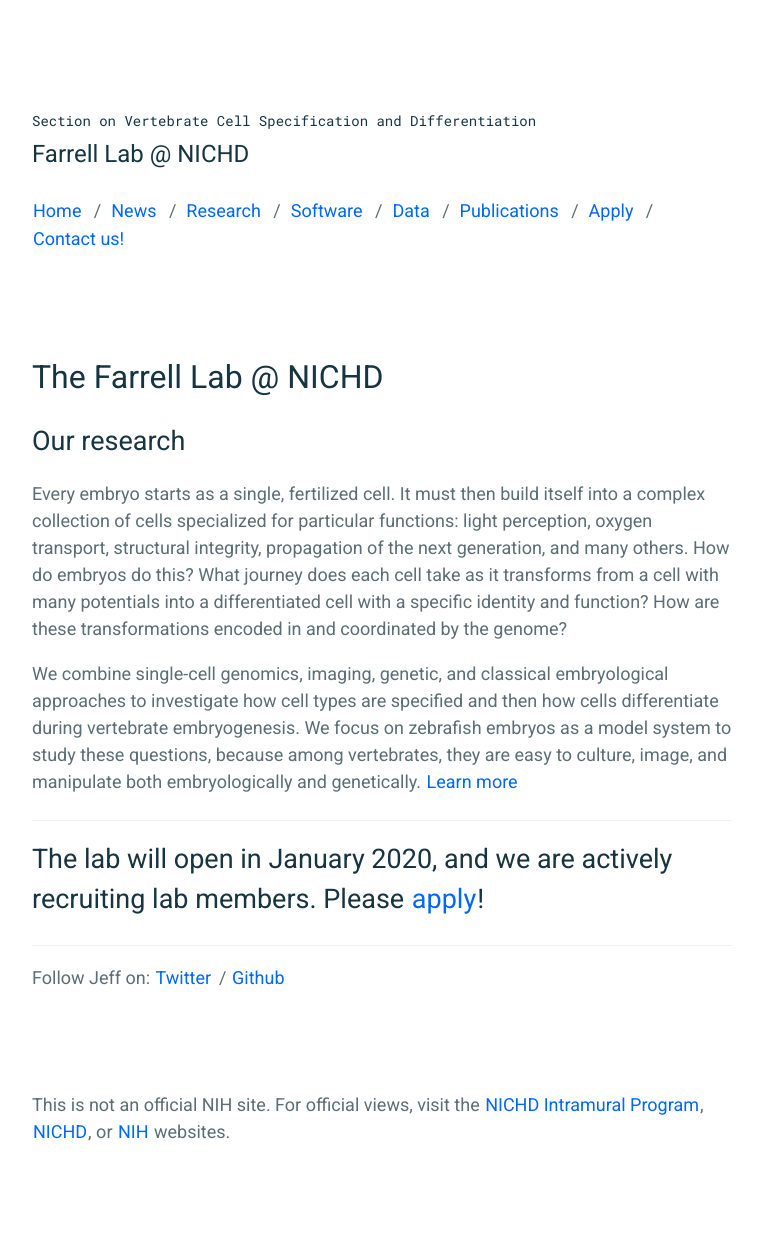
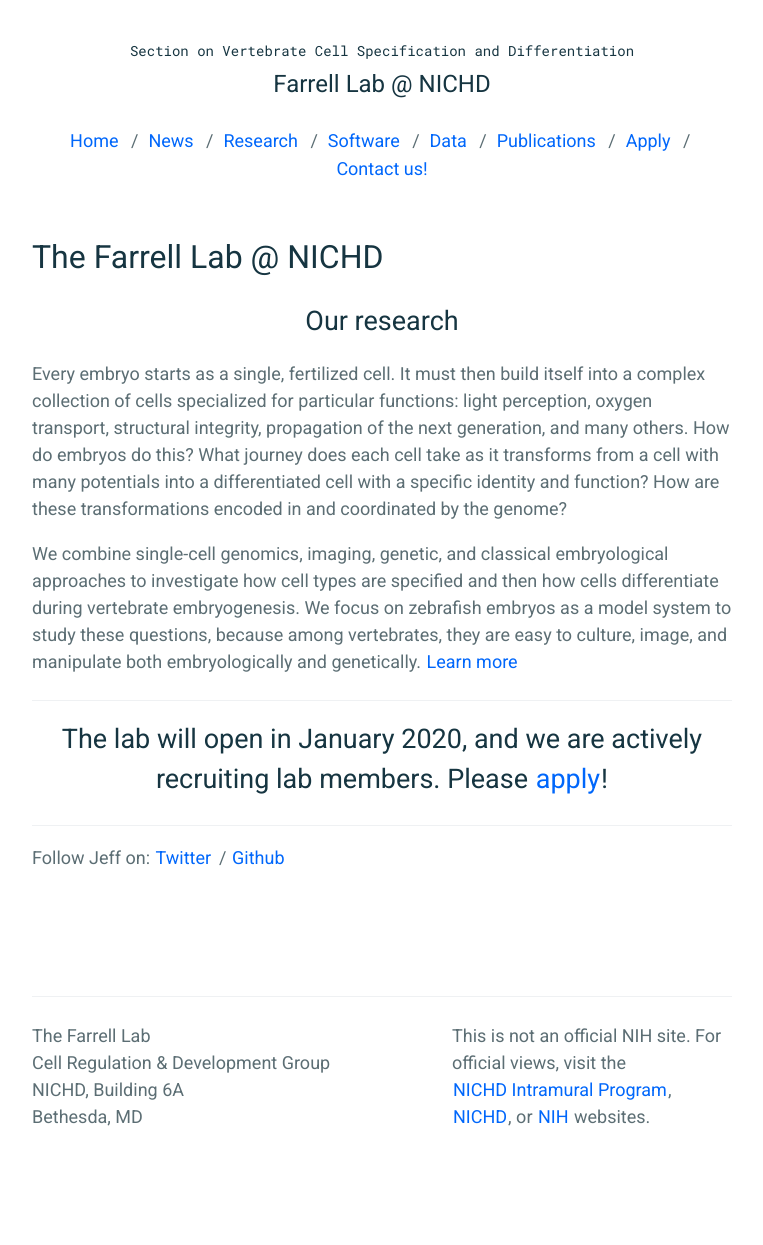
Before and after one commit to farrelllab/farrelllab.github.io, a Jekyll site: the page built from index.md, in a window 1280 px wide. Shown: the whole page, without its empty margins (258-1021 px from the left). Built offline with Jekyll 4.4.1, drawn with Linux system fonts in a browser that asks for light colours.

Commit message:
Improve layout

```diff
--- a/_includes/footer.html
+++ b/_includes/footer.html
@@ -1,3 +1,12 @@
 <footer class="c-page__footer">
-  <p>This is not an official NIH site. For official views, visit the <a href="https://www.nichd.nih.gov/about/org/dir/affinity-groups">NICHD Intramural Program</a>, <a href="https://www.nichd.nih.gov">NICHD</a>, or <a href="https://www.nih.gov">NIH</a> websites.
+  <hr>
+  <p style="float: left; width: 55%; padding-right: 5%">
+  	The Farrell Lab<br />
+  	Cell Regulation & Development Group<br />
+  	NICHD, Building 6A<br />
+  	Bethesda, MD
+  </p>
+  <p style="clear: both; width: 40%">
+  	This is not an official NIH site. For official views, visit the <a href="https://www.nichd.nih.gov/about/org/dir/affinity-groups">NICHD Intramural Program</a>, <a href="https://www.nichd.nih.gov">NICHD</a>, or <a href="https://www.nih.gov">NIH</a> websites.
+  </p>
 </footer>
--- a/_sass/base/_reset.scss
+++ b/_sass/base/_reset.scss
@@ -54,6 +54,10 @@ h6 {
     color: $c-base__02;
 }
 
+h1 {
+	text-align: center;
+	clear: both;
+}
 
 /* Media */
 audio, canvas, progress, video {
@@ -154,8 +158,19 @@ i, em       { font-weight: italic; }
 
 figure {
     margin: 0;
+    padding: 2rem;
+    max-width: 100%;
 }
 
+.floatleft {
+	width: 50%;
+	float: left;
+}
+
+.floatright {
+	width: 50%;
+	float: right;
+}
 
 hr {
     margin-top: 2.5rem;
@@ -164,6 +179,7 @@ hr {
     height: 1px;
     border: 0;
     background: #EFF1F3;
+    clear: both;
 }
 
 /* Code Blocks */
--- a/_sass/components/_page.scss
+++ b/_sass/components/_page.scss
@@ -7,7 +7,7 @@
 }
 
 .c-page__header {
-    margin-bottom: 10rem; // 100px
+    margin-bottom: 5rem; // 100px
 
     h1 {
         margin-bottom: 2.5rem; // 25px
@@ -17,6 +17,7 @@
 
     p {
         @include fs--meta;
+        text-align: center;
     }
 }
 
@@ -41,4 +42,5 @@
         @include fs--body;
         color: $c-base__01;
     }
+    clear: both;
 }
--- a/_sass/utilities/_layout.scss
+++ b/_sass/utilities/_layout.scss
@@ -6,7 +6,7 @@
     max-width: 72rem; // 620px
     margin-right: auto;
     margin-left: auto;
-    padding-top: 10rem; // 100px
+    padding-top: 3rem; // 100px
     padding-right: 1rem; // 10px
     padding-left: 1rem; // 10px
 }
```
